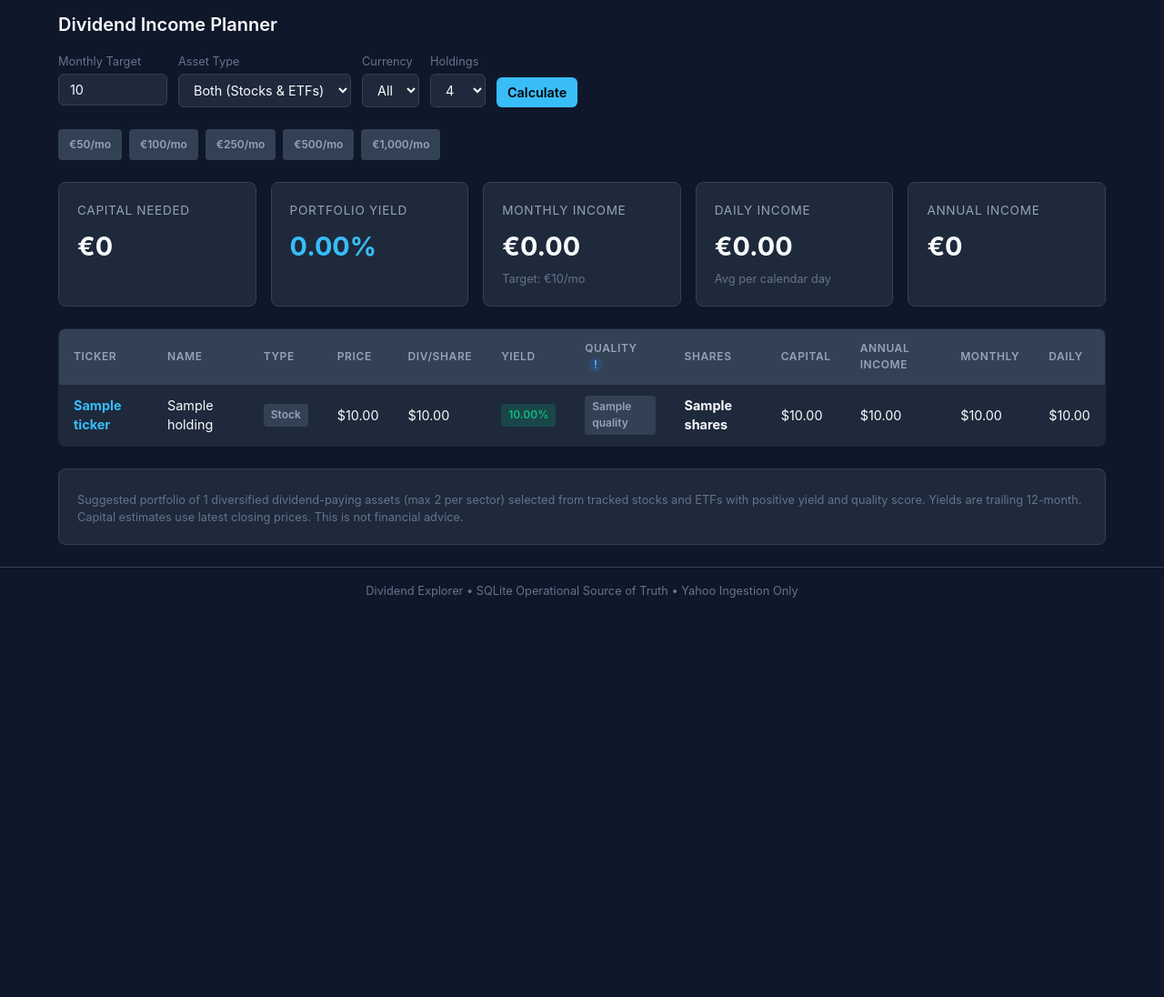
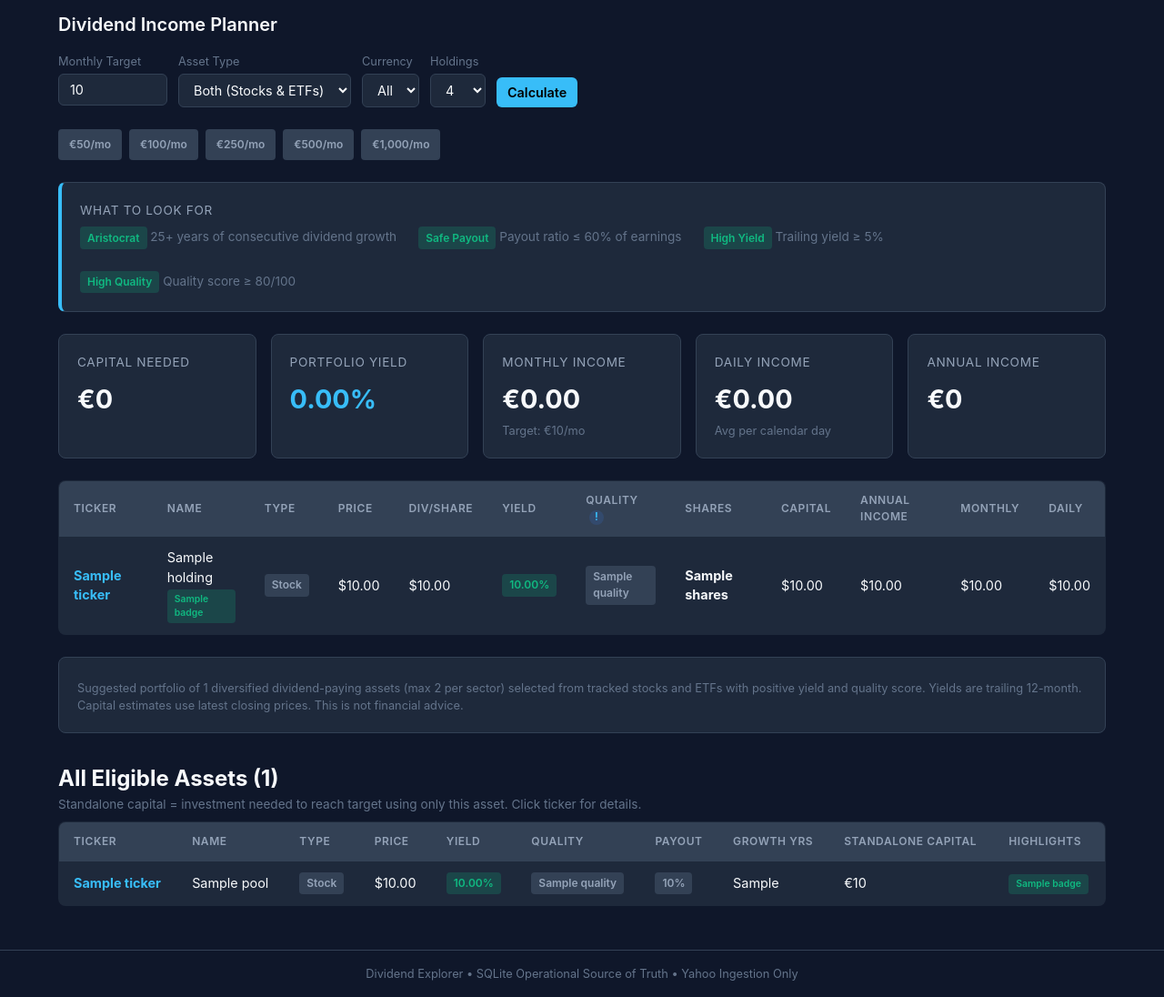
Before and after one commit to sunilsankar/DividentExplorer, a FastAPI app: template app/web/templates/planner.html in a window 1280 px wide. Shown: the part 182-1278 px from the top of the page at 91% size. Before the commit the page ends 839 px from the top, so only its background shows below. Run offline with FastAPI, Linux system fonts and the light colour scheme; the template is opened without the code that fills it: most values are stand-ins (such as "Sample title", 1, 10 or a date in 2020); some libraries are stand-ins or nearby versions.

Commit message:
feat: planner guidance badges, full candidate explorer, standalone capital per asset

```diff
--- a/app/web/templates/planner.html
+++ b/app/web/templates/planner.html
@@ -49,6 +49,16 @@
 </div>
 
 {% if holdings %}
+<div class="card" style="margin-bottom:1.5rem;border-left:4px solid var(--accent-color);">
+  <div class="card-title" style="margin-bottom:0.5rem;">What to Look For</div>
+  <div style="display:flex;gap:1.5rem;flex-wrap:wrap;font-size:0.85rem;color:var(--text-muted);">
+    <span><span class="badge badge-success">Aristocrat</span> 25+ years of consecutive dividend growth</span>
+    <span><span class="badge badge-success">Safe Payout</span> Payout ratio &le; 60% of earnings</span>
+    <span><span class="badge badge-success">High Yield</span> Trailing yield &ge; 5%</span>
+    <span><span class="badge badge-success">High Quality</span> Quality score &ge; 80/100</span>
+  </div>
+</div>
+
 <div class="grid" style="grid-template-columns: repeat(auto-fit, minmax(180px, 1fr)); margin-bottom: 1.5rem;">
   <div class="card">
     <div class="card-title">Capital Needed</div>
@@ -95,7 +105,14 @@
     {% for h in holdings %}
     <tr>
       <td><strong><a href="/stocks/{{ h.ticker }}">{{ h.ticker }}</a></strong></td>
-      <td>{{ h.name }}</td>
+      <td>
+        {{ h.name }}
+        {% if h.badges %}
+        <div style="margin-top:0.15rem;">
+          {% for b in h.badges %}<span class="badge badge-success" style="font-size:0.65rem;">{{ b }}</span>{% endfor %}
+        </div>
+        {% endif %}
+      </td>
       <td>
         {% if h.asset_type == 'ETF' %}
           <span class="badge badge-warning">ETF</span>
@@ -126,6 +143,59 @@
     Suggested portfolio of {{ holdings|length }} diversified dividend-paying assets (max 2 per sector) selected from tracked stocks and ETFs with positive yield and quality score. Yields are trailing 12-month. Capital estimates use latest closing prices. This is not financial advice.
   </div>
 </div>
+
+<h2 style="margin-top:2rem;">All Eligible Assets ({{ pool_count }})</h2>
+<p style="color:var(--text-muted);font-size:0.85rem;margin-bottom:0.5rem;">Standalone capital = investment needed to reach target using only this asset. Click ticker for details.</p>
+<div style="overflow-x:auto;">
+<table>
+  <thead>
+    <tr>
+      <th>Ticker</th>
+      <th>Name</th>
+      <th>Type</th>
+      <th>Price</th>
+      <th>Yield</th>
+      <th title="Quality Score (0-100)">Quality</th>
+      <th title="Payout ratio: dividends as % of earnings">Payout</th>
+      <th title="Consecutive years of dividend growth">Growth Yrs</th>
+      <th>Standalone Capital</th>
+      <th>Highlights</th>
+    </tr>
+  </thead>
+  <tbody>
+    {% for p in pool %}
+    <tr>
+      <td><strong><a href="/stocks/{{ p.ticker }}">{{ p.ticker }}</a></strong></td>
+      <td>{{ p.name }}</td>
+      <td>
+        {% if p.asset_type == 'ETF' %}
+          <span class="badge badge-warning">ETF</span>
+        {% else %}
+          <span class="badge badge-neutral">Stock</span>
+        {% endif %}
+      </td>
+      <td>{{ p.currency|currency_symbol }}{{ "%.2f"|format(p.price) }}</td>
+      <td><span class="badge badge-success">{{ "%.2f"|format(p['yield'] * 100) }}%</span></td>
+      <td>
+        <span class="badge {% if p.quality and p.quality >= 70 %}badge-success{% elif p.quality and p.quality >= 40 %}badge-warning{% else %}badge-neutral{% endif %}">
+          {{ p.quality if p.quality is not none else 'N/A' }}
+        </span>
+      </td>
+      <td>
+        {% if p.payout_ratio is not none %}
+          <span class="{% if p.payout_ratio <= 0.60 %}badge badge-success{% elif p.payout_ratio <= 1.0 %}badge badge-warning{% else %}badge badge-neutral{% endif %}">{{ "%.0f"|format(p.payout_ratio * 100) }}%</span>
+        {% else %}N/A{% endif %}
+      </td>
+      <td>{{ p.years_growing if p.years_growing is not none else 'N/A' }}</td>
+      <td>€{{ "%.0f"|format(p.standalone_capital) }}</td>
+      <td>
+        {% for b in p.badges %}<span class="badge badge-success" style="font-size:0.65rem;">{{ b }}</span>{% endfor %}
+      </td>
+    </tr>
+    {% endfor %}
+  </tbody>
+</table>
+</div>
 {% else %}
 <div class="empty-state" style="padding:3rem;">
   <p>No dividend-paying assets found matching your criteria. Try adjusting filters or sync more exchanges.</p>
--- a/app/web/views.py
+++ b/app/web/views.py
@@ -731,29 +731,55 @@ def planner_view(
 
     candidates = db.execute(stmt).all()
 
-    # ponytail: greedy sector diversification (max 2 per sector); upgrade to LP solver if precision needed
-    selected: list[dict] = []
-    sector_count: dict[str, int] = {}
+    # Build full candidate pool with badges and standalone capital
+    annual_target = monthly_target * 12
+    pool: list[dict] = []
     for comp, metric, price in candidates:
-        if len(selected) >= num_holdings:
-            break
-        sector = comp.sector or "Unknown"
-        if sector_count.get(sector, 0) >= 2:
-            continue
-        sector_count[sector] = sector_count.get(sector, 0) + 1
-        selected.append({
+        yld = metric.current_yield
+        qual = metric.dividend_quality_score
+        pay = metric.payout_ratio
+        yrs_g = metric.years_growing
+        pr = round(float(price), 2)
+        badges: list[str] = []
+        if yrs_g and yrs_g >= 25:
+            badges.append("Aristocrat")
+        elif yrs_g and yrs_g >= 10:
+            badges.append("Growth")
+        if pay is not None and pay <= 0.60:
+            badges.append("Safe Payout")
+        if yld >= 0.05:
+            badges.append("High Yield")
+        if qual and qual >= 80:
+            badges.append("High Quality")
+        # Standalone capital: how much to hit target with only this asset
+        standalone_capital = round(annual_target / (yld * pr), 0) if yld > 0 and pr > 0 else 0
+        pool.append({
             "ticker": comp.ticker,
             "name": comp.name,
             "asset_type": comp.asset_type,
             "currency": comp.currency,
-            "sector": sector,
-            "yield": metric.current_yield,
+            "sector": comp.sector or "Unknown",
+            "yield": yld,
             "annual_dividend": metric.annual_dividend,
-            "quality": metric.dividend_quality_score,
-            "price": round(float(price), 2),
+            "quality": qual,
+            "payout_ratio": pay,
+            "years_growing": yrs_g,
+            "price": pr,
+            "badges": badges,
+            "standalone_capital": standalone_capital,
         })
 
-    annual_target = monthly_target * 12
+    # ponytail: greedy sector diversification (max 2 per sector); upgrade to LP solver if precision needed
+    selected: list[dict] = []
+    sector_count: dict[str, int] = {}
+    for h in pool:
+        if len(selected) >= num_holdings:
+            break
+        if sector_count.get(h["sector"], 0) >= 2:
+            continue
+        sector_count[h["sector"]] = sector_count.get(h["sector"], 0) + 1
+        selected.append(h)
+
     per_asset_income = annual_target / max(len(selected), 1)
 
     holdings_result: list[dict] = []
@@ -795,5 +821,7 @@ def planner_view(
             "selected_asset_type": asset_type or "",
             "selected_currency": currency or "",
             "currencies": ["EUR", "USD", "GBP"],
+            "pool": pool,
+            "pool_count": len(pool),
         },
     )
```
Also changed, not shown: tests/test_web_views.py (+3 -0 lines).
